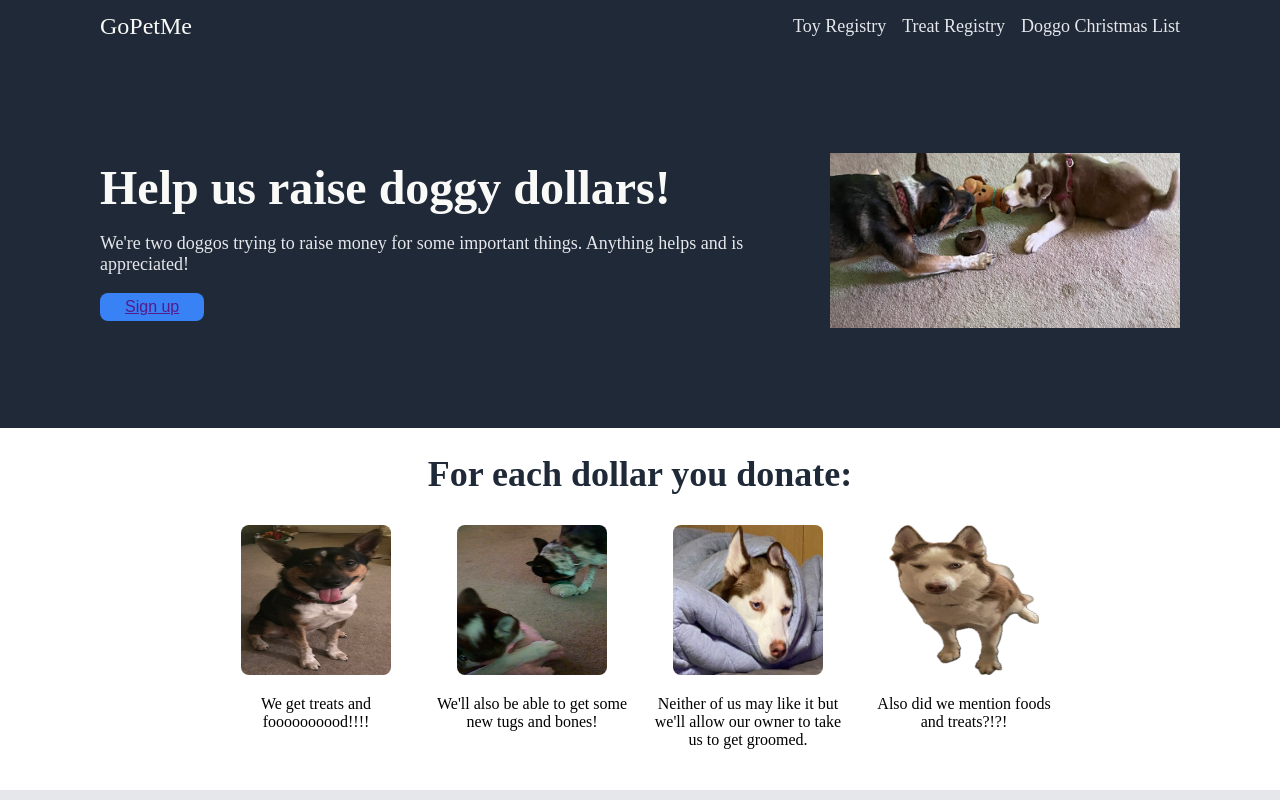
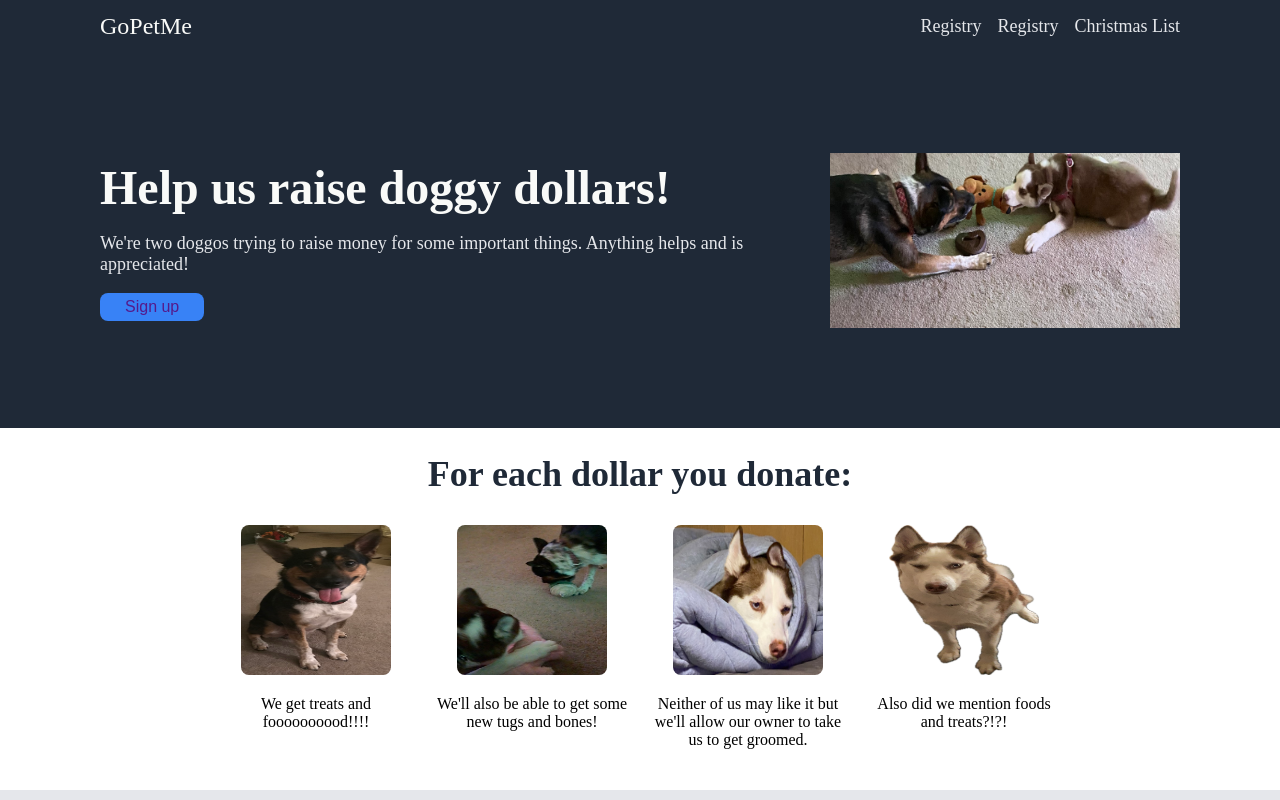
Before and after one commit to crasion528/landing-page, a plain HTML site: page index.html in a window 1280 px wide. Shown: the top 800 px of the page. Drawn offline with Linux system fonts and the light colour scheme.

Commit message:
Finish anchors and links
added anchors to header links in HTML, changed '.top p, .header li'
to '.top p, .header a' in CSS

```diff
--- a/index.html
+++ b/index.html
@@ -11,9 +11,9 @@
   <div class="header">
     <div class="logo">GoPetMe</div>
     <ul>
-        <li>Toy Registry</li>
-        <li>Treat Registry</li>
-        <li>Doggo Christmas List</li>
+        <li><a href="">Registry</a></li>
+        <li><a href="">Registry</a></li>
+        <li><a href="">Christmas List</a></li>
     </ul>
   </div>
   <div class="top">
--- a/style.css
+++ b/style.css
@@ -20,7 +20,7 @@ h1 {
     color: #F9FAF8;
 }
 
-.top p, .header li {
+.top p, .header a {
     font-size: 18px;
     color: #E5E7EB;
 }
@@ -56,7 +56,10 @@ h2 {
 
 li {
     list-style: none;
+}
 
+a {
+    text-decoration: none;
 }
 
 .header {
```
